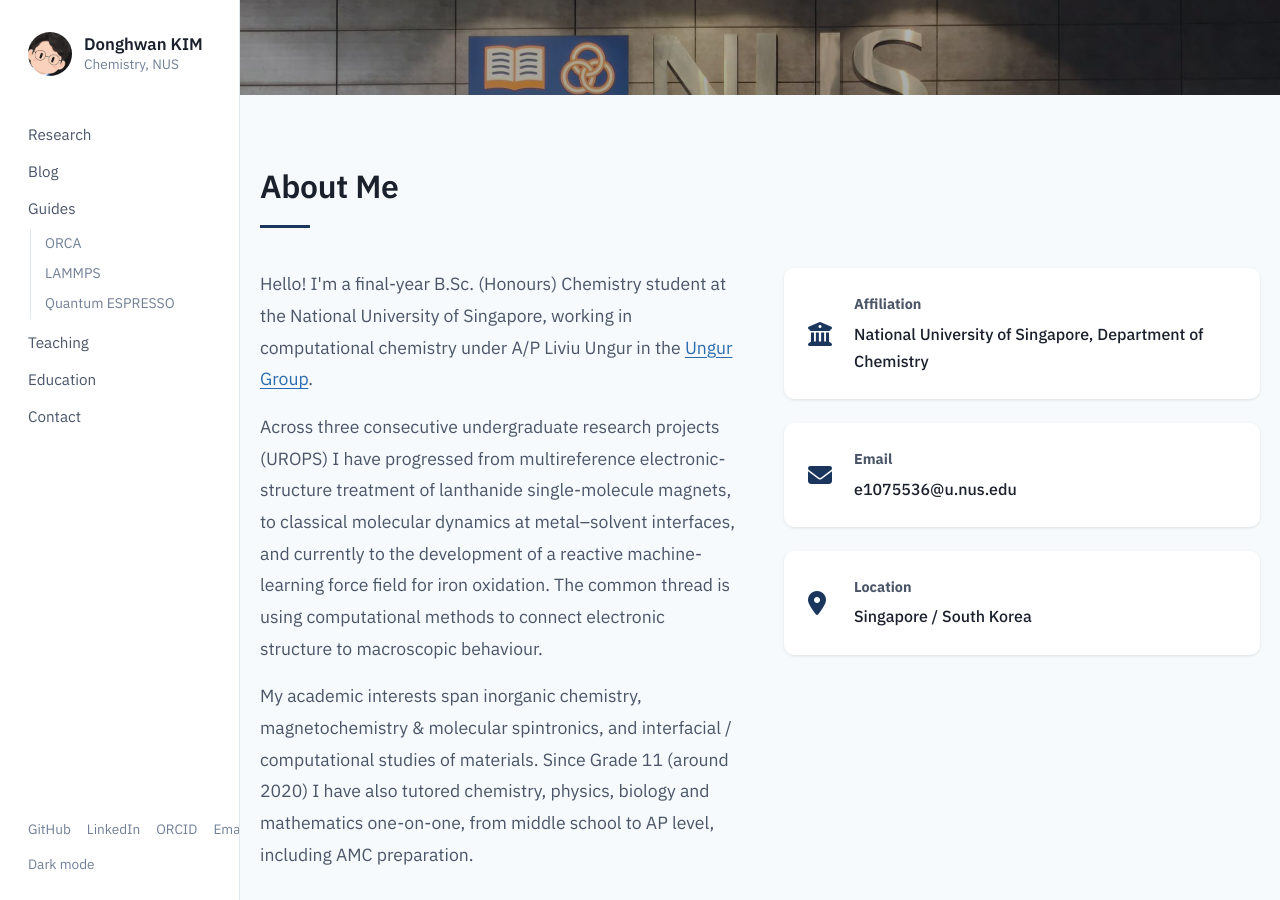
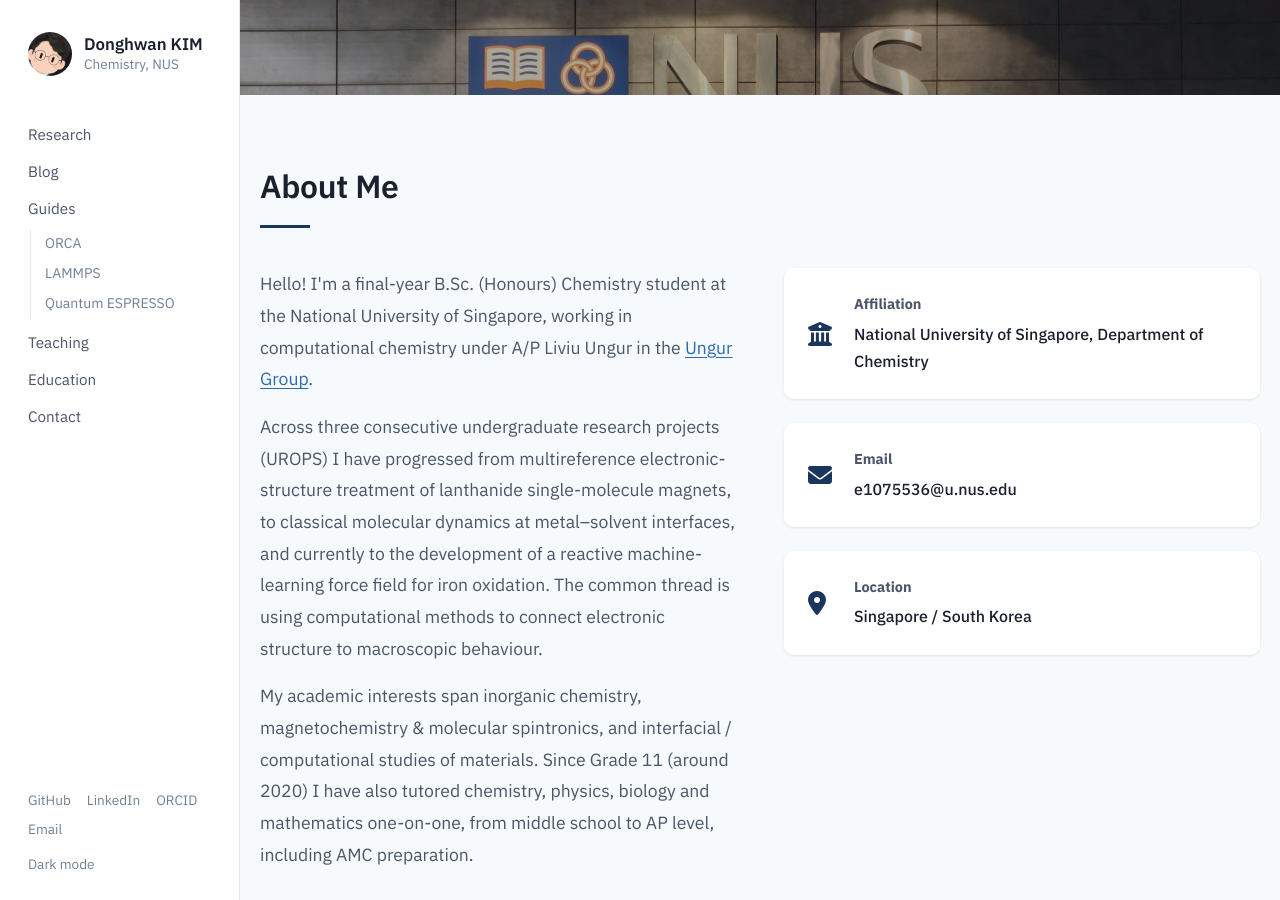
Before and after one commit to dhwan0112/dhk.github.io, a Jekyll site: the page built from index.html, in a window 1280 px wide and 900 px high, scrolled down 535 px. Built offline with Jekyll 4.4.1, drawn with Linux system fonts in a browser that asks for light colours; nearby versions of some CDN libraries.

Commit message:
Contact 섹션 배경색 추가, 사이드바 하단 링크 줄바꿈 허용

```diff
--- a/assets/css/styles.css
+++ b/assets/css/styles.css
@@ -156,7 +156,8 @@
 
 .sidebar-social {
     display: flex;
-    gap: 1rem;
+    flex-wrap: wrap;
+    gap: 0.35rem 1rem;
     margin-bottom: 0.75rem;
 }
 
@@ -603,6 +604,10 @@
 }
 
 /* Contact Section */
+.contact {
+    background-color: var(--bg-white);
+}
+
 .contact-subtitle {
     text-align: center;
     color: var(--text-light);
```
